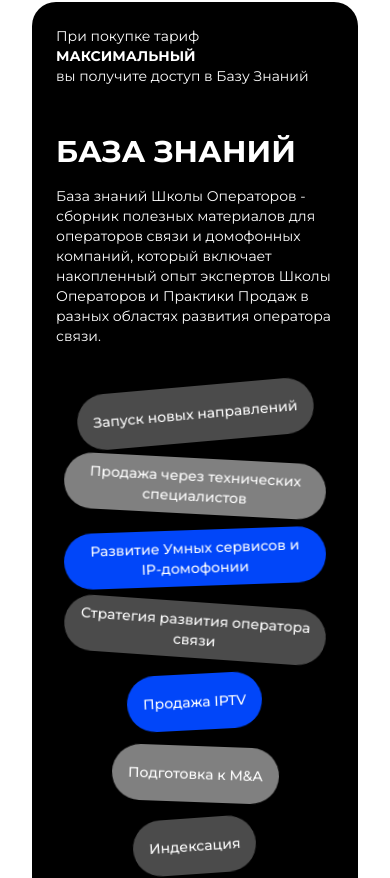
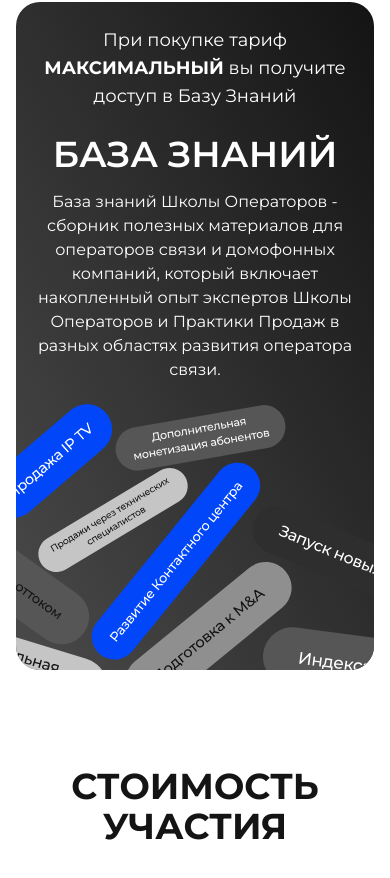
Before and after one commit to EgorZaitsev/xcos-landing, a React (Vite) app: page / in a window 390 px wide. Shown: the part 8209-9087 px from the top of the page. Built offline with nearby package versions, Linux system fonts and the light colour scheme.

Commit message:
knowledge base big change

```diff
--- a/src/App.jsx
+++ b/src/App.jsx
@@ -271,59 +271,6 @@ export default function ConferenceLandingPage() {
           </section>
         </AnimatedSection>
       </main>
-
-      <footer className="bg-gray-900 relative z-50 text-white py-8 md:py-12">
-        <div className="container mx-auto px-4">
-          <div className="grid grid-cols-1 md:grid-cols-3 gap-8">
-            <div>
-              <h3 className="text-xl md:text-2xl font-semibold mb-4">
-                X-COS Conference
-              </h3>
-              <p className="text-sm md:text-base">
-                Ведущая онлайн-конференция для профессионалов в области
-                телекоммуникаций.
-              </p>
-            </div>
-            <div>
-              <h3 className="text-lg md:text-xl font-semibold mb-4">
-                Контакты
-              </h3>
-              <p className="text-sm md:text-base">Email: info@x-cos.ru</p>
-              <p className="text-sm md:text-base">Телефон: +11111111111</p>
-            </div>
-            <div>
-              <h3 className="text-lg md:text-xl font-semibold mb-4">
-                Следите за нами
-              </h3>
-              <div className="flex space-x-4">
-                <a
-                  href="#"
-                  className="text-sm md:text-base text-white hover:text-[#7005FF] transition duration-300"
-                >
-                  Telegram канал
-                </a>
-                <a
-                  href="#"
-                  className="text-sm md:text-base text-white hover:text-[#7005FF] transition duration-300"
-                >
-                  Telegram
-                </a>
-                <a
-                  href="#"
-                  className="text-sm md:text-base text-white hover:text-[#7005FF] transition duration-300"
-                >
-                  Youtube
-                </a>
-              </div>
-            </div>
-          </div>
-          <div className="mt-8 md:mt-12 text-center">
-            <p className="text-sm md:text-base">
-              &copy; 2024 X-COS Conference. Все права защищены.
-            </p>
-          </div>
-        </div>
-      </footer>
     </div>
   );
 }
--- a/src/KnowledgeBase.jsx
+++ b/src/KnowledgeBase.jsx
@@ -2,39 +2,6 @@
 
 import React from "react";
 import { motion } from "framer-motion";
-
-const plates = [
-  { id: 1, content: "Запуск новых направлений", color: "#4B4B4B", rotate: -5 },
-  {
-    id: 2,
-    content: "Продажа через технических специалистов",
-    color: "#808080",
-    rotate: 3,
-  },
-  {
-    id: 3,
-    content: "Развитие Умных сервисов и IP-домофонии",
-    color: "#0146F9",
-    rotate: -2,
-  },
-  {
-    id: 4,
-    content: "Стратегия развития оператора связи",
-    color: "#4B4B4B",
-    rotate: 4,
-  },
-  { id: 5, content: "Продажа IPTV", color: "#0146F9", rotate: -3 },
-  { id: 6, content: "Подготовка к M&A", color: "#808080", rotate: 2 },
-  { id: 7, content: "Индексация", color: "#4B4B4B", rotate: -4 },
-  {
-    id: 8,
-    content: "Развитие Контактного центра",
-    color: "#0146F9",
-    rotate: 3,
-  },
-  { id: 9, content: "Монетизация", color: "#808080", rotate: -2 },
-  { id: 10, content: "Работа с оттоком", color: "#808080", rotate: 4 },
-];
 
 export default function KnowledgeBase() {
   const containerVariants = {
@@ -46,21 +13,6 @@ export default function KnowledgeBase() {
         delayChildren: 0.3,
       },
     },
-  };
-
-  const plateVariants = {
-    hidden: { opacity: 0, y: -100 },
-    visible: (i) => ({
-      opacity: 1,
-      y: 0,
-      rotate: plates[i].rotate,
-      transition: {
-        type: "spring",
-        stiffness: 120,
-        damping: 20,
-        delay: i * 0.1,
-      },
-    }),
   };
 
   const textVariants = {
@@ -76,31 +28,31 @@ export default function KnowledgeBase() {
   };
 
   return (
-    <div className="bg-white py-8 md:py-16">
-      <div className="container mx-auto px-4">
+    <div className="bg-white  py-8 md:py-16">
       <motion.div
-          className="relative bg-black text-white overflow-hidden rounded-3xl p-6 md:p-10"
+        className="container flex flex-col w-full 2xl:flex-row mx-auto px-4 relative   bg-gradient-to-tr from-[#4a4a4a] to-[#141414] text-white overflow-hidden rounded-3xl p-6 md:p-10"
         initial="hidden"
         whileInView="visible"
         viewport={{ once: true, amount: 0.1 }}
         variants={containerVariants}
       >
+        <div>
           <motion.p
-            className="pb-12 md:pb-[300px] text-sm md:text-base max-w-2xl"
+            className="pb-6 md:pb-12 2xl:pb-[300px] text-center lg:text-left text-lg md:text-xl max-w-2xl"
             variants={textVariants}
           >
             При покупке тариф <span className="font-bold">МАКСИМАЛЬНЫЙ</span>
-            <br /> вы получите доступ в Базу Знаний
+            <br className="hidden md:inline" /> вы получите доступ в Базу Знаний
           </motion.p>
-          <div className="md:w-1/2 mb-8 md:mb-0">
+          <div className="mb-8 md:mb-0">
             <motion.h2
-              className="text-3xl md:text-6xl font-bold mb-4"
+              className="text-4xl md:text-5xl lg:text-8xl text-center lg:text-left  font-semibold mb-4"
               variants={textVariants}
             >
               БАЗА ЗНАНИЙ
             </motion.h2>
             <motion.p
-              className="text-sm md:text-base max-w-2xl"
+              className="text-md text-center lg:text-left md:text-xl max-w-2xl"
               variants={textVariants}
             >
               База знаний Школы Операторов - сборник полезных материалов для
@@ -109,24 +61,19 @@ export default function KnowledgeBase() {
               разных областях развития оператора связи.
             </motion.p>
           </div>
-          <motion.div
-            className="flex flex-wrap my-4 justify-center md:justify-end md:absolute md:top-0 md:right-0 md:bottom-0 md:w-1/2"
-            variants={containerVariants}
-          >
-            {plates.map((plate, index) => (
-              <motion.div
-                key={plate.id}
-                className="flex items-center justify-center  px-4 m-2  rounded-full h-14 md:h-20 text-sm md:text-base font-medium "
-                style={{ backgroundColor: plate.color }}
-                variants={plateVariants}
-                custom={index}
-              >
-                <span className="text-center">{plate.content}</span>
+        </div>
+        <div className="flex justify-center md:justify-end relative -bottom-24 md:-bottom-32  lg:-right-0  2xl:-right-40 lg:-bottom-24 xl:-bottom-24 ">
+          <img
+            className="w-full h-full scale-[2] xs:scale-[1.8] sm:scale-150 lg:scale-100"
+            src={
+              window.screen.width > 1480
+                ? "/knowledge.svg"
+                : "/knowledgesmall.svg  "
+            }
+            alt="Knowledge Base Illustration"
+          />
+        </div>
       </motion.div>
-            ))}
-          </motion.div>
-        </motion.div>
-      </div>
     </div>
   );
 }
--- a/tailwind.config.js
+++ b/tailwind.config.js
@@ -1,7 +1,11 @@
 export default {
   content: ["./index.html", "./src/**/*.{js,ts,jsx,tsx}"],
   theme: {
-    extend: {},
+    extend: {
+      screens: {
+        xs: "420px",
+      },
+    },
   },
   plugins: [],
 };
```
Also changed, not shown: public/knowledge.svg (added), public/knowledgesmall.svg (added). Lines whose indentation alone changed are shown as unchanged.
